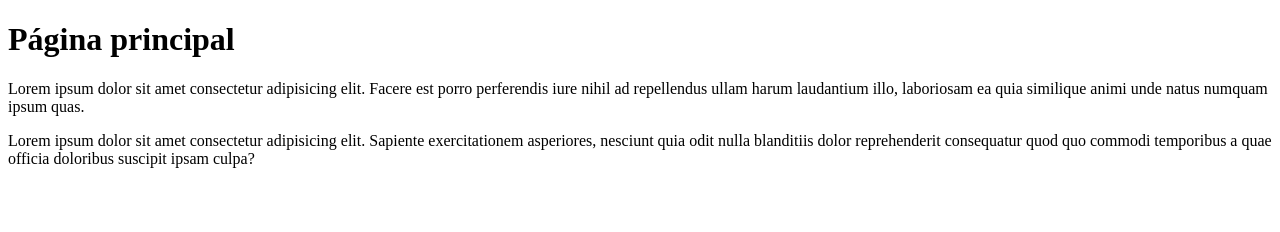
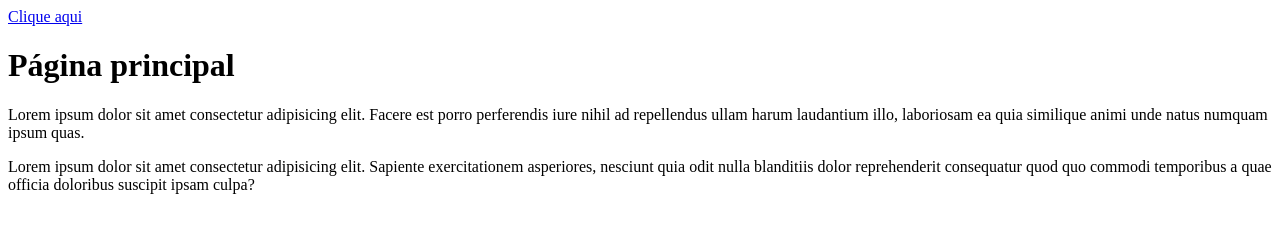
Before and after one commit to edelmogoncalves/Criando-uma-pagina-web, a plain HTML site: page Site/index.html in a window 1280 px wide. Drawn offline with Linux system fonts and the light colour scheme.

Commit message:
Criando links
Anexando links

```diff
--- a/Site/index.html
+++ b/Site/index.html
@@ -11,7 +11,7 @@
 
     <body>
 
-        <a href=""></a>
+        <a href="http://www.google.com">Clique aqui</a>
 
 
         <h1>Página principal</h1>
```
